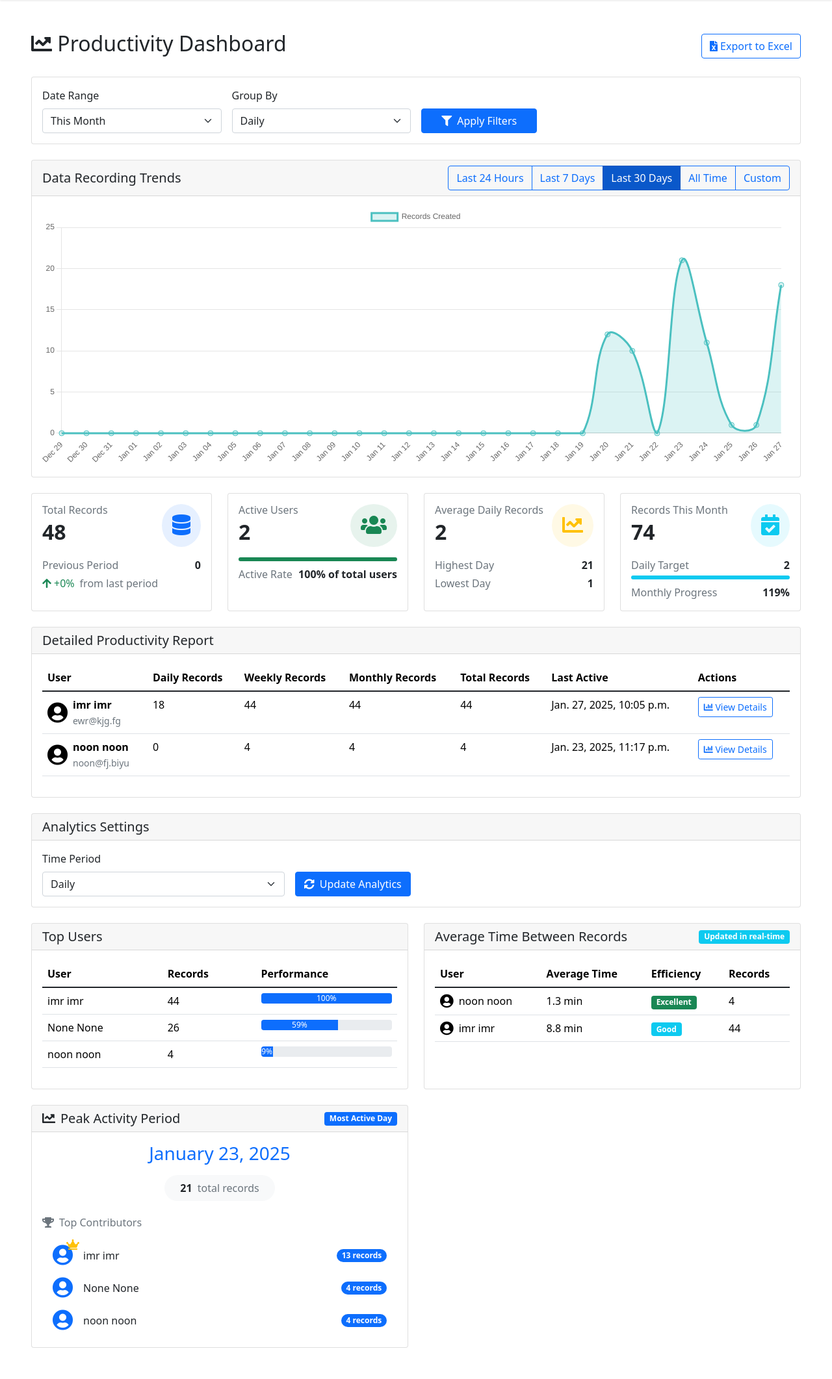
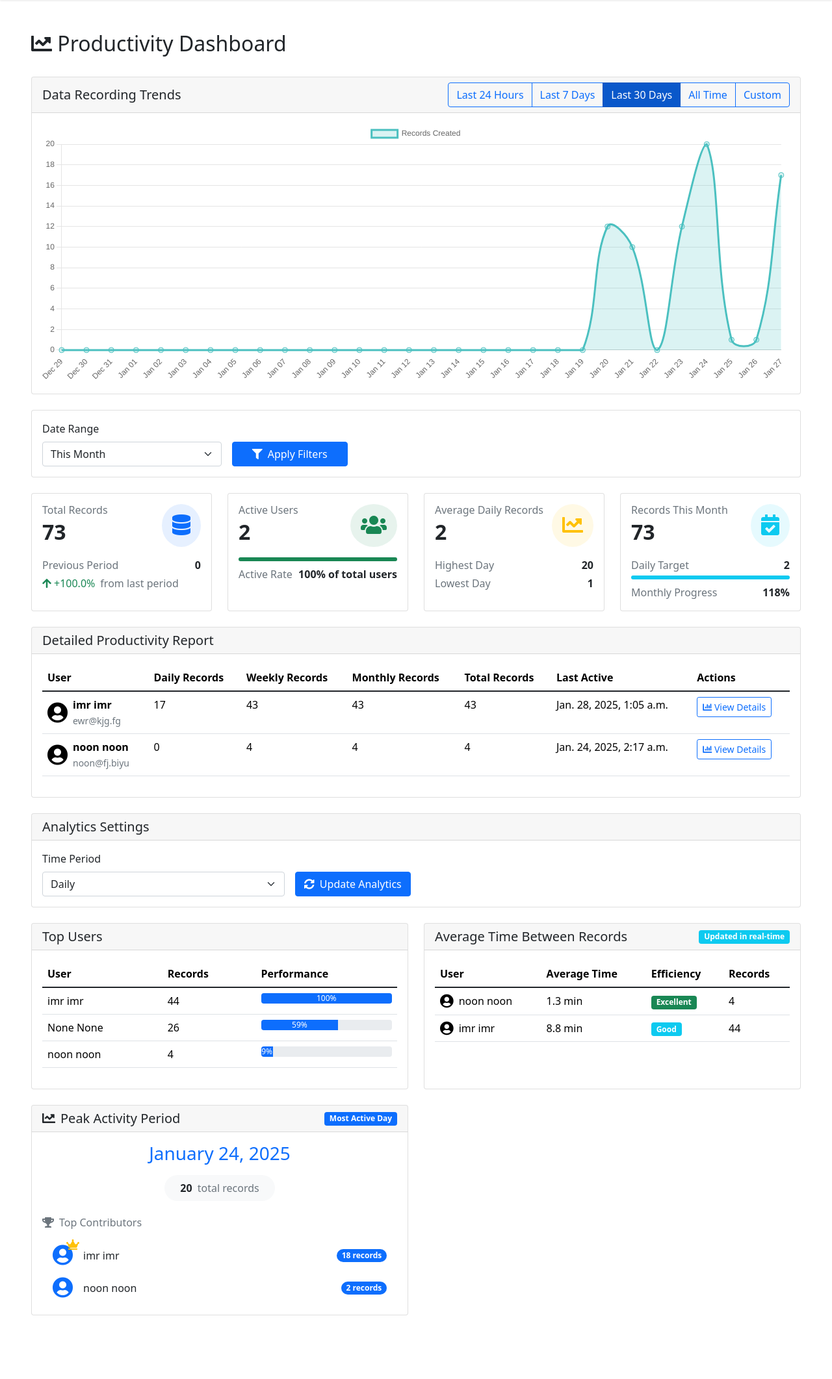
Before and after one commit to ReALMe-imr/Y12hmc_delivery_, a Django app: page /productivity/ in a window 1280 px wide. Shown: the part 54-2177 px from the top of the page at 65% size. After the commit the page ends 2079 px from the top, so only its background shows below. Run offline with Django 5.2, Linux system fonts and the light colour scheme; a user stored in the database is signed in; data comes from the database, SQL or seed files in the repository; both versions use the stored data as it was after the commit; some libraries are stand-ins or nearby versions.

Commit message:
exception handling for both delivery date and age applied. last 24 hours gragh fixed in  admin productivity, and some impovement in the admin productivity page

```diff
--- a/core/models.py
+++ b/core/models.py
@@ -8,7 +8,7 @@ class DeliveryRecord(models.Model):
     serial_number = models.AutoField(primary_key=True)
     mrn = models.CharField(max_length=6, blank=True, null=True, db_index=True)
     name = models.CharField(max_length=255, db_index=True)
-    age = models.PositiveIntegerField(validators=[MinValueValidator(1), MaxValueValidator(999)])
+    age = models.PositiveIntegerField(validators=[MinValueValidator(1), MaxValueValidator(70)])
     kebele = models.CharField(max_length=255, blank=True, null=True)
     ethiopian_date = models.CharField(max_length=20, null=True, blank=True)
     delivery_date = models.DateField(null=False, blank=False)
--- a/core/templates/core/admin_productivity.html
+++ b/core/templates/core/admin_productivity.html
@@ -66,67 +66,8 @@
 <div class="container-fluid px-4 py-4">
     <div class="d-flex justify-content-between align-items-center mb-4">
         <h2><i class="fas fa-chart-line"></i> Productivity Dashboard</h2>
-        <div class="btn-group">
-            <button class="btn btn-outline-primary" id="exportExcel">
-                <i class="fas fa-file-excel"></i> Export to Excel
-            </button>
-        </div>
     </div>
 
-    <!-- Filters Section -->
-    <div class="row mb-4">
-        <div class="col-12">
-            <div class="card">
-                <div class="card-body">
-                    <form method="get" class="row g-3" id="filterForm">
-                        <div class="col-md-3">
-                            <label class="form-label">Date Range</label>
-                            <select class="form-select" name="date_range" id="dateRange">
-                                <option value="today" {% if date_range == 'today' %}selected{% endif %}>Today</option>
-                                <option value="yesterday" {% if date_range == 'yesterday' %}selected{% endif %}>Yesterday</option>
-                                <option value="this_week" {% if date_range == 'this_week' %}selected{% endif %}>This Week</option>
-                                <option value="last_week" {% if date_range == 'last_week' %}selected{% endif %}>Last Week</option>
-                                <option value="this_month" {% if date_range == 'this_month' %}selected{% endif %}>This Month</option>
-                                <option value="last_month" {% if date_range == 'last_month' %}selected{% endif %}>Last Month</option>
-                                <option value="custom" {% if date_range == 'custom' %}selected{% endif %}>Custom Range</option>
-                            </select>
-                        </div>
-
-                        <!-- Custom Date Range Fields -->
-                        <div class="col-md-4" id="customDateFields" style="display: none;">
-                            <div class="row">
-                                <div class="col-md-6">
-                                    <label class="form-label">Start Date</label>
-                                    <input type="date" class="form-control" name="custom_start_date" id="customStartDate"
-                                           value="{{ custom_start_date|date:'Y-m-d' }}">
-                                </div>
-                                <div class="col-md-6">
-                                    <label class="form-label">End Date</label>
-                                    <input type="date" class="form-control" name="custom_end_date" id="customEndDate"
-                                           value="{{ custom_end_date|date:'Y-m-d' }}">
-                                </div>
-                            </div>
-                        </div>
-
-                        <div class="col-md-3">
-                            <label class="form-label">Group By</label>
-                            <select class="form-select" name="group_by">
-                                <option value="daily" {% if group_by == 'daily' %}selected{% endif %}>Daily</option>
-                                <option value="weekly" {% if group_by == 'weekly' %}selected{% endif %}>Weekly</option>
-                                <option value="monthly" {% if group_by == 'monthly' %}selected{% endif %}>Monthly</option>
-                            </select>
-                        </div>
-
-                        <div class="col-md-2 align-self-end">
-                            <button type="submit" class="btn btn-primary w-100">
-                                <i class="fas fa-filter me-2"></i>Apply Filters
-                            </button>
-                        </div>
-                    </form>
-                </div>
-            </div>
-        </div>
-    </div>
 
     <!-- Move this section just above Detailed Productivity Report -->
     <div class="row mb-4">
@@ -171,6 +112,55 @@
         </div>
     </div>
 
+
+
+    <!-- Filters Section -->
+    <div class="row mb-4">
+        <div class="col-12">
+            <div class="card">
+                <div class="card-body">
+                    <form method="get" class="row g-3" id="filterForm">
+                        <div class="col-md-3">
+                            <label class="form-label">Date Range</label>
+                            <select class="form-select" name="date_range" id="dateRange">
+                                <option value="today" {% if date_range == 'today' %}selected{% endif %}>Today</option>
+                                <option value="yesterday" {% if date_range == 'yesterday' %}selected{% endif %}>Yesterday</option>
+                                <option value="this_week" {% if date_range == 'this_week' %}selected{% endif %}>This Week</option>
+                                <option value="last_week" {% if date_range == 'last_week' %}selected{% endif %}>Last Week</option>
+                                <option value="this_month" {% if date_range == 'this_month' %}selected{% endif %}>This Month</option>
+                                <option value="last_month" {% if date_range == 'last_month' %}selected{% endif %}>Last Month</option>
+                                <option value="custom" {% if date_range == 'custom' %}selected{% endif %}>Custom Range</option>
+                            </select>
+                        </div>
+
+                        <!-- Custom Date Range Fields -->
+                        <div class="col-md-4" id="customDateFields" style="display: none;">
+                            <div class="row">
+                                <div class="col-md-6">
+                                    <label class="form-label">Start Date</label>
+                                    <input type="date" class="form-control" name="custom_start_date" id="customStartDate"
+                                           value="{{ custom_start_date|date:'Y-m-d' }}">
+                                </div>
+                                <div class="col-md-6">
+                                    <label class="form-label">End Date</label>
+                                    <input type="date" class="form-control" name="custom_end_date" id="customEndDate"
+                                           value="{{ custom_end_date|date:'Y-m-d' }}">
+                                </div>
+                            </div>
+                        </div>
+
+
+                        <div class="col-md-2 align-self-end">
+                            <button type="submit" class="btn btn-primary w-100">
+                                <i class="fas fa-filter me-2"></i>Apply Filters
+                            </button>
+                        </div>
+                    </form>
+                </div>
+            </div>
+        </div>
+    </div>
+
     <!-- Summary Cards -->
     <div class="row mb-4">
         <!-- Total Records Card -->
@@ -192,12 +182,15 @@
                             <span class="fw-bold">{{ previous_total_records }}</span>
                         </div>
                         <div class="d-flex align-items-center">
-                            {% if records_growth >= 0 %}
-                            <i class="fas fa-arrow-up text-success me-1"></i>
-                            <span class="text-success">+{{ records_growth }}%</span>
+                            {% if records_growth > 0 %}
+                                <i class="fas fa-arrow-up text-success me-1"></i>
+                                <span class="text-success">+{{ records_growth|floatformat:1 }}%</span>
+                            {% elif records_growth < 0 %}
+                                <i class="fas fa-arrow-down text-danger me-1"></i>
+                                <span class="text-danger">{{ records_growth|floatformat:1 }}%</span>
                             {% else %}
-                            <i class="fas fa-arrow-down text-danger me-1"></i>
-                            <span class="text-danger">{{ records_growth }}%</span>
+                                <i class="fas fa-equals text-secondary me-1"></i>
+                                <span class="text-secondary">0%</span>
                             {% endif %}
                             <span class="text-muted ms-2">from last period</span>
                         </div>
--- a/core/views.py
+++ b/core/views.py
@@ -83,23 +83,25 @@ def record_list(request):
 @csrf_exempt
 def record_create(request):
     if request.method == 'POST':
-        # Print the POST data for debugging
-        print("POST data:", request.POST)
-
         form = DeliveryRecordForm(request.POST)
         if form.is_valid():
             record = form.save(commit=False)
             record.created_by = request.user
 
-            # Print the record data before saving
-            print("Record delivery_date:", record.delivery_date)
-            print("Record delivery_time:", record.delivery_time)
+            # Check if delivery_date is provided
+            delivery_date = request.POST.get('delivery_date')
+            if not delivery_date:
+                form.add_error('delivery_date', 'Please select a valid delivery date')
+                messages.error(request, 'Please select a valid delivery date')
+                return render(request, 'core/record_form.html', {'form': form})
 
             record.save()
             messages.success(request, 'Record successfully added.')
             return redirect('core:record_list')
         else:
-            print("Form errors:", form.errors)
+            # If there are form errors, check specifically for delivery_date
+            if not request.POST.get('delivery_date'):
+                form.add_error('delivery_date', 'Please select a valid delivery date')
             messages.error(request, 'Please correct the errors below.')
     else:
         form = DeliveryRecordForm()
@@ -326,6 +328,70 @@ def backup_records(request):
 
 @user_passes_test(lambda u: u.is_superuser)
 def admin_productivity(request):
+    """
+    Generate a productivity report for users based on delivery records.
+
+    This function analyzes user activity over specified time periods and generates
+    statistics related to the number of records created by each user. The analysis
+    includes daily, weekly, monthly, and total counts of records, as well as peak
+    activity periods and average time taken to enter records.
+
+    Parameters:
+    - request: The HTTP request object containing query parameters for filtering
+      the report, including:
+        - time_period: The time period for the report (e.g., 'total', 'custom').
+        - analytics_start_date: Start date for custom analysis.
+        - analytics_end_date: End date for custom analysis.
+        - date_range: Predefined date ranges for filtering (e.g., 'today', 'this_month').
+        - group_by: The granularity of the report (e.g., 'daily', 'weekly', 'monthly').
+        - analysis_range: Number of days to analyze for average time calculations.
+
+    The function performs the following steps:
+    1. Retrieves the current date and determines the date range based on the
+       provided parameters.
+    2. Queries the DeliveryRecord model to gather records created by active users
+       within the specified date range.
+    3. Calculates various statistics, including:
+       - Daily, weekly, monthly, and total record counts for each user.
+       - Last active time for each user.
+       - Average time taken to enter records.
+       - Peak activity periods based on record creation timestamps.
+    4. Compiles the results into a context dictionary for rendering in the
+       'admin_productivity.html' template.
+
+    Returns:
+    - Renders the 'admin_productivity.html' template with the context containing
+      the analysis results.
+
+    Report Sections:
+    1. **Total Records**:
+       - Displays the total number of records created during the selected period.
+       - Compares with the previous period to show growth or decline.
+       - Calculated using the `total_records` variable.
+
+    2. **Active Users**:
+       - Shows the number of users who have created records during the selected period.
+       - Displays the active rate as a percentage of total users.
+       - Calculated using the `active_users` variable.
+
+    3. **Average Daily Records**:
+       - Displays the average number of records created per day during the selected period.
+       - Calculated using the `avg_daily_records` variable.
+
+    4. **Records This Month**:
+       - Shows the total number of records created in the current month.
+       - Compares with the daily target to show progress.
+       - Calculated using the `records_this_month` variable and the `monthly_target` variable.
+
+    5. **Peak Activity**:
+       - Identifies the period with the highest number of records created.
+       - Displays the top contributors during that peak period.
+       - Calculated using the `peak_activity` variable.
+
+    6. **User Data**:
+       - Provides detailed statistics for each user, including daily, weekly, monthly, and total record counts.
+       - Last active time is also displayed for each user.
+    """
     # Get time period from request
     time_period = request.GET.get('time_period', 'total')
 
@@ -595,10 +661,111 @@ def admin_productivity(request):
     monthly_target = avg_daily_records * days_in_current_month if avg_daily_records else 0
     monthly_target_per_day = round(monthly_target / days_in_current_month) if monthly_target > 0 else 0
 
+
+   # Initialize variables
+    today = timezone.now().date()
+    start_date = None
+    end_date = None
+    prev_start_date = None
+    prev_end_date = None
+
+
+    # Set date ranges based on selection
+    if date_range == 'today':
+        start_date = end_date = today
+        prev_start_date = prev_end_date = today - timedelta(days=1)
+
+    elif date_range == 'yesterday':
+        start_date = end_date = today - timedelta(days=1)
+        prev_start_date = prev_end_date = today - timedelta(days=2)
+
+    elif date_range == 'this_week':
+        start_date = today - timedelta(days=today.weekday())
+        end_date = today
+        prev_start_date = start_date - timedelta(days=7)
+        prev_end_date = start_date - timedelta(days=1)
+
+    elif date_range == 'last_week':
+        start_date = today - timedelta(days=today.weekday() + 7)
+        end_date = start_date + timedelta(days=6)
+        prev_start_date = start_date - timedelta(days=7)
+        prev_end_date = start_date - timedelta(days=1)
+
+    elif date_range == 'this_month':
+        start_date = today.replace(day=1)
+        end_date = today
+        if start_date.month == 1:
+            prev_start_date = start_date.replace(year=start_date.year-1, month=12, day=1)
+        else:
+            prev_start_date = start_date.replace(month=start_date.month-1, day=1)
+        prev_end_date = start_date - timedelta(days=1)
+
+    elif date_range == 'last_month':
+        start_date = (today.replace(day=1) - timedelta(days=1)).replace(day=1)
+        end_date = today.replace(day=1) - timedelta(days=1)
+        if start_date.month == 1:
+            prev_start_date = start_date.replace(year=start_date.year-1, month=12, day=1)
+        else:
+            prev_start_date = start_date.replace(month=start_date.month-1, day=1)
+        prev_end_date = start_date - timedelta(days=1)
+
+    elif date_range == 'custom' and custom_start_date and custom_end_date:
+        try:
+            start_date = datetime.strptime(custom_start_date, '%Y-%m-%d').date()
+            end_date = datetime.strptime(custom_end_date, '%Y-%m-%d').date()
+            date_diff = (end_date - start_date).days
+            prev_start_date = start_date - timedelta(days=date_diff + 1)
+            prev_end_date = start_date - timedelta(days=1)
+        except ValueError:
+            # Default to last 30 days if dates are invalid
+            start_date = today - timedelta(days=30)
+            end_date = today
+            prev_start_date = start_date - timedelta(days=30)
+            prev_end_date = start_date - timedelta(days=1)
+    else:
+        # Default to last 30 days
+        start_date = today - timedelta(days=30)
+        end_date = today
+        prev_start_date = start_date - timedelta(days=30)
+        prev_end_date = start_date - timedelta(days=1)
+
+
+# Calculate current period records
+    total_records = DeliveryRecord.objects.filter(
+        created_at__date__range=[start_date, end_date]
+    ).count()
+
+
+
+    # Calculate previous period records
+    previous_total_records = DeliveryRecord.objects.filter(
+        created_at__date__range=[prev_start_date, prev_end_date]
+    ).count()
+
+    # Debug print statements
+    print(f"Total Records: {total_records}")
+    print(f"Previous Total Records: {previous_total_records}")
+
+    # Calculate growth percentage
+    if previous_total_records > 0:
+        records_growth = ((total_records - previous_total_records) / previous_total_records) * 100
+    else:
+        records_growth = 100 if total_records > 0 else 0
+
+    # Debug print
+    print(f"Growth Percentage: {records_growth}")
+
+    # Ensure records_growth is rounded to 1 decimal place
+    records_growth = round(records_growth, 1)
+
+
+
     # Convert to JSON-safe format and add to context
     context.update({
         'user_data': user_data,
         'total_records': total_records,
+        'previous_total_records': previous_total_records,
+        'records_growth': records_growth,
         'active_users': active_users,
         'avg_daily_records': avg_daily_records,
         'records_this_month': DeliveryRecord.objects.filter(
@@ -612,13 +779,16 @@ def admin_productivity(request):
         'peak_users': peak_users,
         'time_period': time_period,
         'analysis_range': analysis_range,
-        'previous_total_records': previous_period_records,
+        # 'previous_total_records': previous_period_records,
         'records_growth': round(records_growth, 1),
+        'previous_total_records': previous_total_records,
+        # 'records_growth': records_growth,
         'total_users': total_users,
         'highest_daily_records': highest_daily_records,
         'lowest_daily_records': lowest_daily_records,
         'monthly_target': monthly_target,
         'monthly_target_per_day': monthly_target_per_day,
+
     })
 
     return render(request, 'core/admin_productivity.html', context)
@@ -727,7 +897,7 @@ def export_productivity(request):
 #                             try:
 #                                 # Split the full name into first and last name
 #                                 first_name, last_name = value.split(' ', 1)
-#                                 user = User.objects.get(first_name=first_name, last_name=last_name)
+#                                 user = User.objects.get(first_name=first_name, last_name=lastname)
 #                                 record_data[key] = user
 #                             except User.DoesNotExist:
 #                                 messages.error(request, f'User not found: {value}')
@@ -941,9 +1111,36 @@ def recording_trends(request):
         values = []
         while current <= end_datetime:
             labels.append(current.strftime(date_format))
-            record = next((r for r in records if r['date'] == current), None)
+            record = next((r for r in records if r['date'].strftime(date_format) == current.strftime(date_format)), None)
             values.append(record['count'] if record else 0)
             current += timedelta(hours=1)
+
+
+    # # Set date range based on selected range
+    # if range_type == 'day':
+    #     # Last 24 hours
+    #     start_datetime = now - timedelta(hours=24)
+    #     end_datetime = now
+    #     date_format = '%H:00'  # Show only hour
+
+    #     # Generate all hours first
+    #     labels = []
+    #     values = []
+    #     current = start_datetime
+
+    #     # Create a dictionary to store records by hour
+    #     records_dict = {r['date']: r['count'] for r in DeliveryRecord.objects.filter(
+    #         created_at__range=[start_datetime, end_datetime]
+    #     ).annotate(
+    #         date=TruncHour('created_at')
+    #     ).values('date').annotate(
+    #         count=Count('serial_number')
+    #     )}
+
+    #     while current <= end_datetime:
+    #         labels.append(current.strftime(date_format))
+    #         values.append(records_dict.get(current, 0))
+    #         current += timedelta(hours=1)
 
     elif range_type == 'week':
         # Last 7 days
--- a/y12hmc_delivery_/settings.py
+++ b/y12hmc_delivery_/settings.py
@@ -114,7 +114,8 @@ AUTH_PASSWORD_VALIDATORS = [
 
 LANGUAGE_CODE = 'en-us'
 
-TIME_ZONE = 'UTC'
+# Set the time zone to Nairobi
+TIME_ZONE = 'Africa/Nairobi'
 
 USE_I18N = True
 
```
Also changed, not shown: core/forms.py (+15 -14 lines), core/templates/core/record_form.html (+21 -11 lines), db.sqlite3, 5 other files.
